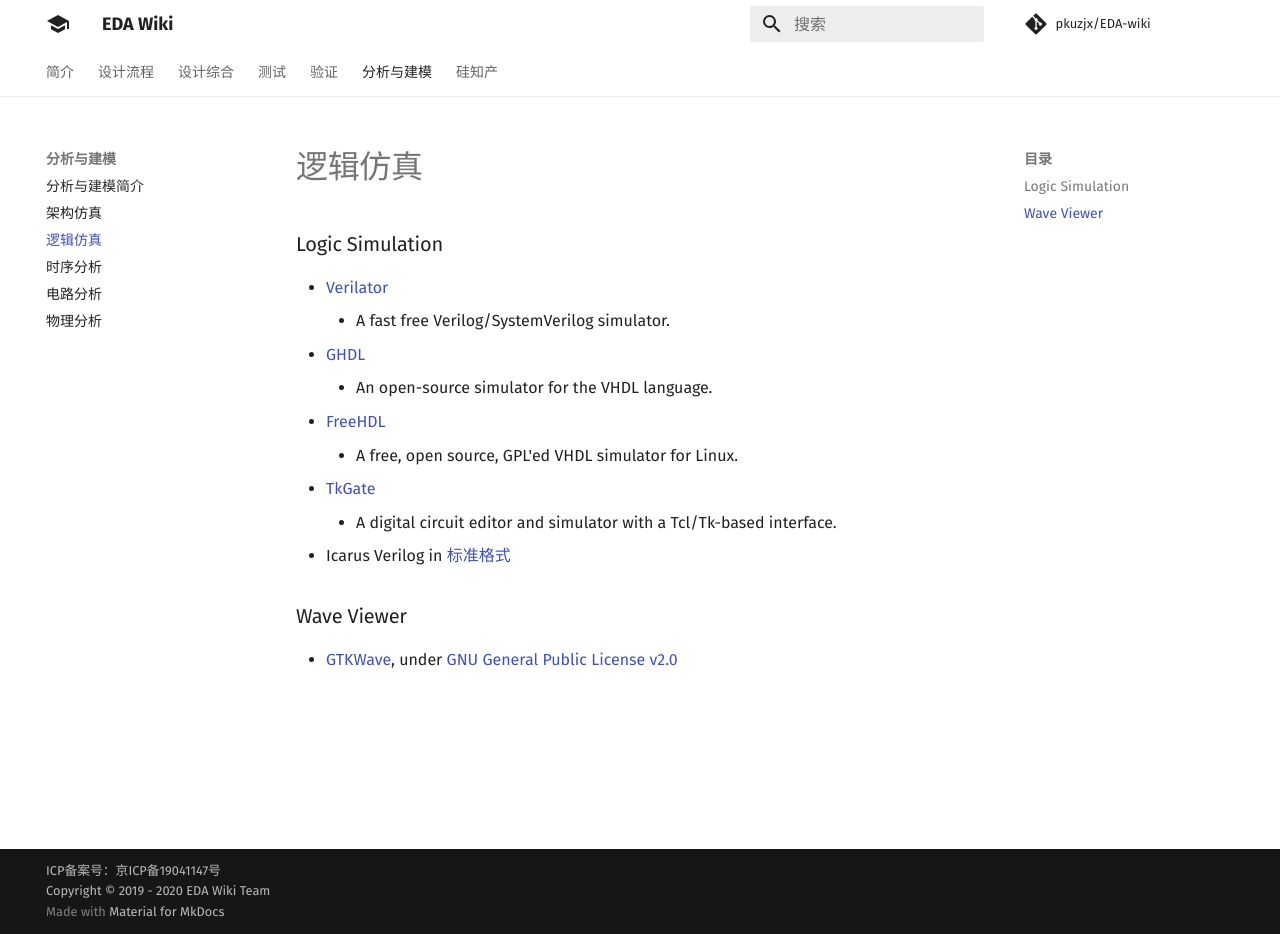
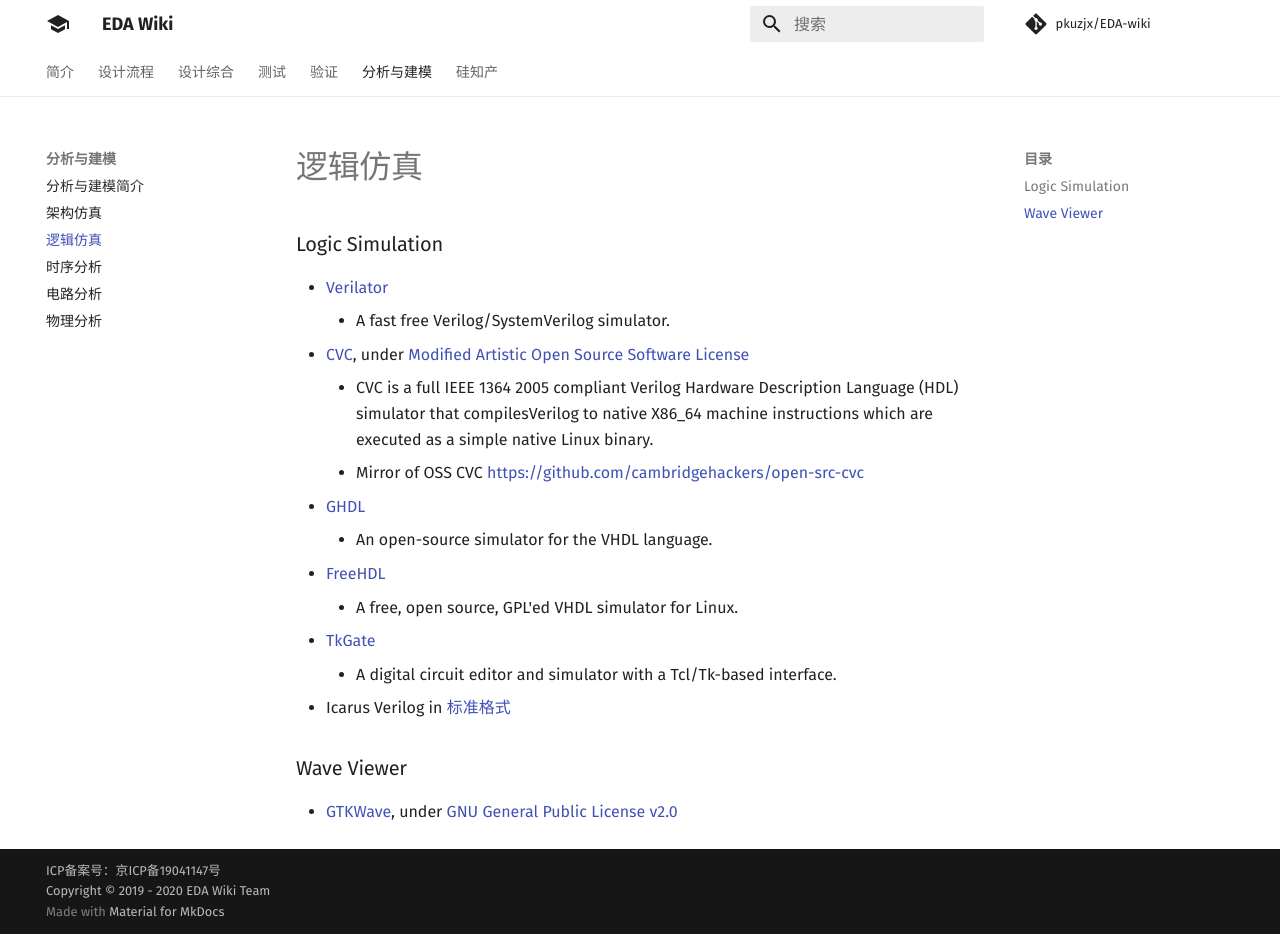
Before and after one commit to daitoto/EDA-wiki, an MkDocs documentation site: the page built from docs/analysis/logic.md, in a window 1280 px wide and 934 px high. Built offline with MkDocs 1.6.1 and Material for MkDocs 9.7.7, drawn with Linux system fonts in a browser that asks for light colours; comment, search, counter and statistics services are not loaded.

Commit message:
Update logic.md

```diff
--- a/docs/analysis/logic.md
+++ b/docs/analysis/logic.md
@@ -1,6 +1,9 @@
 ### Logic Simulation
  - [Verilator](https://www.veripool.org/wiki/verilator)
    - A fast free Verilog/SystemVerilog simulator.
+ - [CVC](http://www.tachyon-da.com/what-is-cvc/), under [Modified Artistic Open Source Software License](tachyon-da.com/licensing-faq/)
+   - CVC is a full IEEE 1364 2005 compliant Verilog Hardware Description Language (HDL) simulator that compilesVerilog to native X86_64 machine instructions which are executed as a simple native Linux binary.
+   - Mirror of OSS CVC https://github.com/cambridgehackers/open-src-cvc
  - [GHDL](https://github.com/ghdl/ghdl)
    - An open-source simulator for the VHDL language.
  - [FreeHDL](http://freehdl.seul.org/)
```
